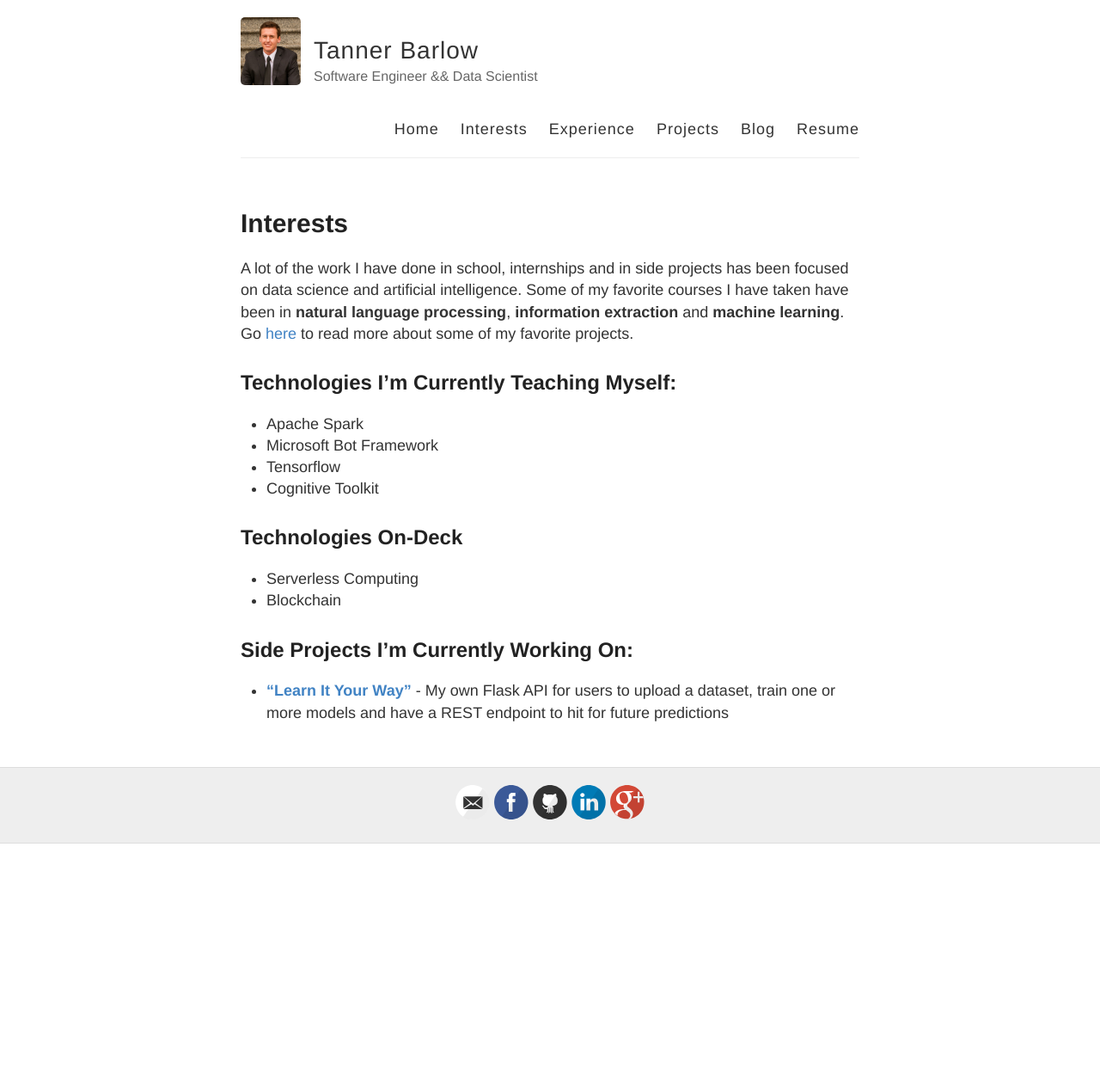
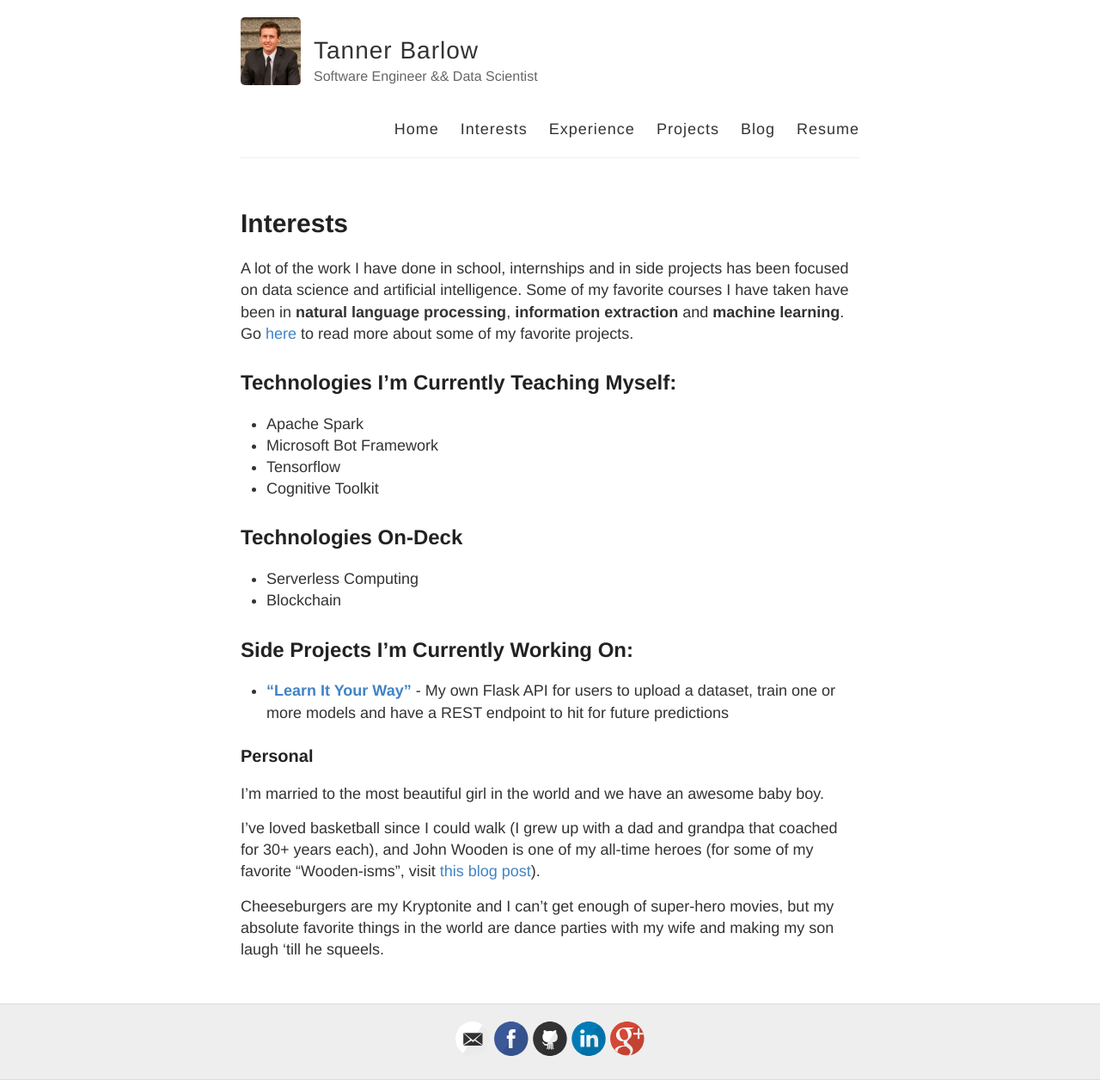
Before and after one commit to tbarlow12/tbarlow12.github.io, a Jekyll site: the page built from interests.md, in a window 1280 px wide. Shown: the whole page at 86% size. Built offline with Jekyll 4.4.1, drawn with Linux system fonts in a browser that asks for light colours; before the commit the page ends 981 px from its top, so only the background shows below that.

Commit message:
add personal to interests

```diff
--- a/interests.md
+++ b/interests.md
@@ -18,3 +18,11 @@ A lot of the work I have done in school, internships and in side projects has be
 
 ## Side Projects I'm Currently Working On:
 - [**"Learn It Your Way"**](https://github.com/tbarlow12/Learn-It-Your-Way) - My own Flask API for users to upload a dataset, train one or more models and have a REST endpoint to hit for future predictions
+
+### Personal
+
+I'm married to the most beautiful girl in the world and we have an awesome baby boy.
+
+I've loved basketball since I could walk (I grew up with a dad and grandpa that coached for 30+ years each), and John Wooden is one of my all-time heroes (for some of my favorite "Wooden-isms", visit [this blog post](/woodenisms/)).
+
+Cheeseburgers are my Kryptonite and I can't get enough of super-hero movies, but my absolute favorite things in the world are dance parties with my wife and making my son laugh 'till he squeels.
```
